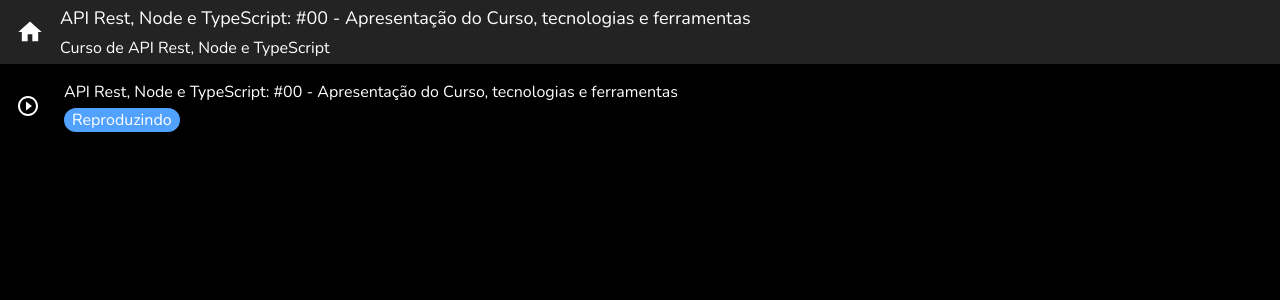
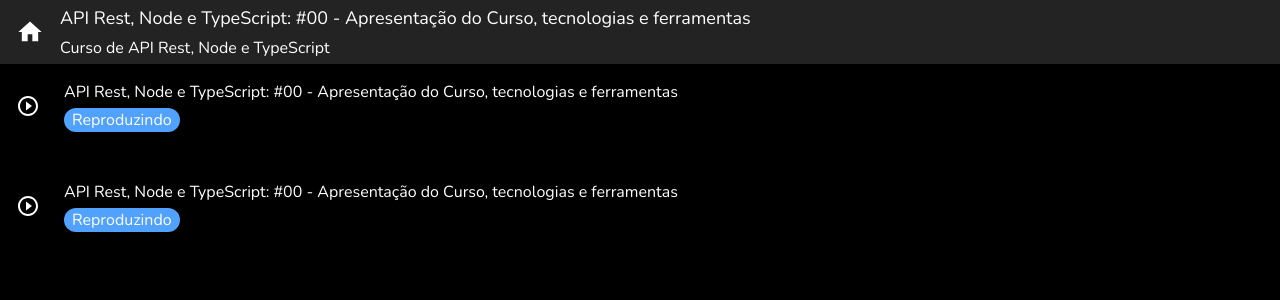
Before and after one commit to DiegoPongeti1/plataformadecursos, a Next.js app: page /player/123/1 in a window 1280 px wide. Shown: the top 300 px of the page. Built offline with nearby package versions, Linux system fonts and the light colour scheme.

Commit message:
create component PlayerClassGroup

```diff
--- /dev/null
+++ b/src/app/components/player/PlayerClassGroup.tsx
@@ -0,0 +1,27 @@
+import { PlayerClass } from "./PlayerClass";
+
+interface IPlayerClassGroup {
+    children: React.ReactNode
+}
+export function PlayerClassGroup({ }: IPlayerClassGroup) {
+    return (
+        <div className="flex flex-col gap-4">
+
+            <PlayerClass
+                done={false}
+                title="API Rest, Node e TypeScript: #00 - Apresentação do Curso, tecnologias e ferramentas"
+                playing
+                onCheck={() => console.log('check')}
+                onPlay={() => console.log('play')}
+            />
+
+            <PlayerClass
+                done={false}
+                title="API Rest, Node e TypeScript: #00 - Apresentação do Curso, tecnologias e ferramentas"
+                playing
+                onCheck={() => console.log('check')}
+                onPlay={() => console.log('play')}
+            />
+        </div>
+    )
+}
--- a/src/app/components/player/index.ts
+++ b/src/app/components/player/index.ts
@@ -1,2 +1,3 @@
 export * from "./PlayerHeader"
 export * from "./PlayerClass"
+export * from "./PlayerClassGroup"
--- a/src/app/player/[courseid]/[classid]/page.tsx
+++ b/src/app/player/[courseid]/[classid]/page.tsx
@@ -1,18 +1,17 @@
 
 'use client'
-import { PlayerClass } from "@//app/components/player/PlayerClass";
-import { PlayerHeader } from "@//app/components/player/PlayerHeader";
+import { PlayerClass, PlayerClassGroup, PlayerHeader } from "@//app/components/player";
 
 
 interface Props {
-    params: Promise<{
+    params: {
         courseid: string,
         classid: string,
-    }>;
+    };
 }
 
-export default async function PagePlayer({ params }: Props) {
-    const { courseid, classid } = await params;
+export default function PagePlayer({ params: { courseid, classid } }: Props) {
+
     return (
         <>
             <PlayerHeader
@@ -20,6 +19,7 @@ export default async function PagePlayer({ params }: Props) {
                 subtitle="Curso de API Rest, Node e TypeScript"
             />
 
+            <PlayerClassGroup >
                 <PlayerClass
                     done={false}
                     title="API Rest, Node e TypeScript: #00 - Apresentação do Curso, tecnologias e ferramentas"
@@ -27,6 +27,7 @@ export default async function PagePlayer({ params }: Props) {
                     onCheck={() => console.log('check')}
                     onPlay={() => console.log('play')}
                 />
+            </PlayerClassGroup>
         </>
 
     )
```
Lines whose indentation alone changed are shown as unchanged.
